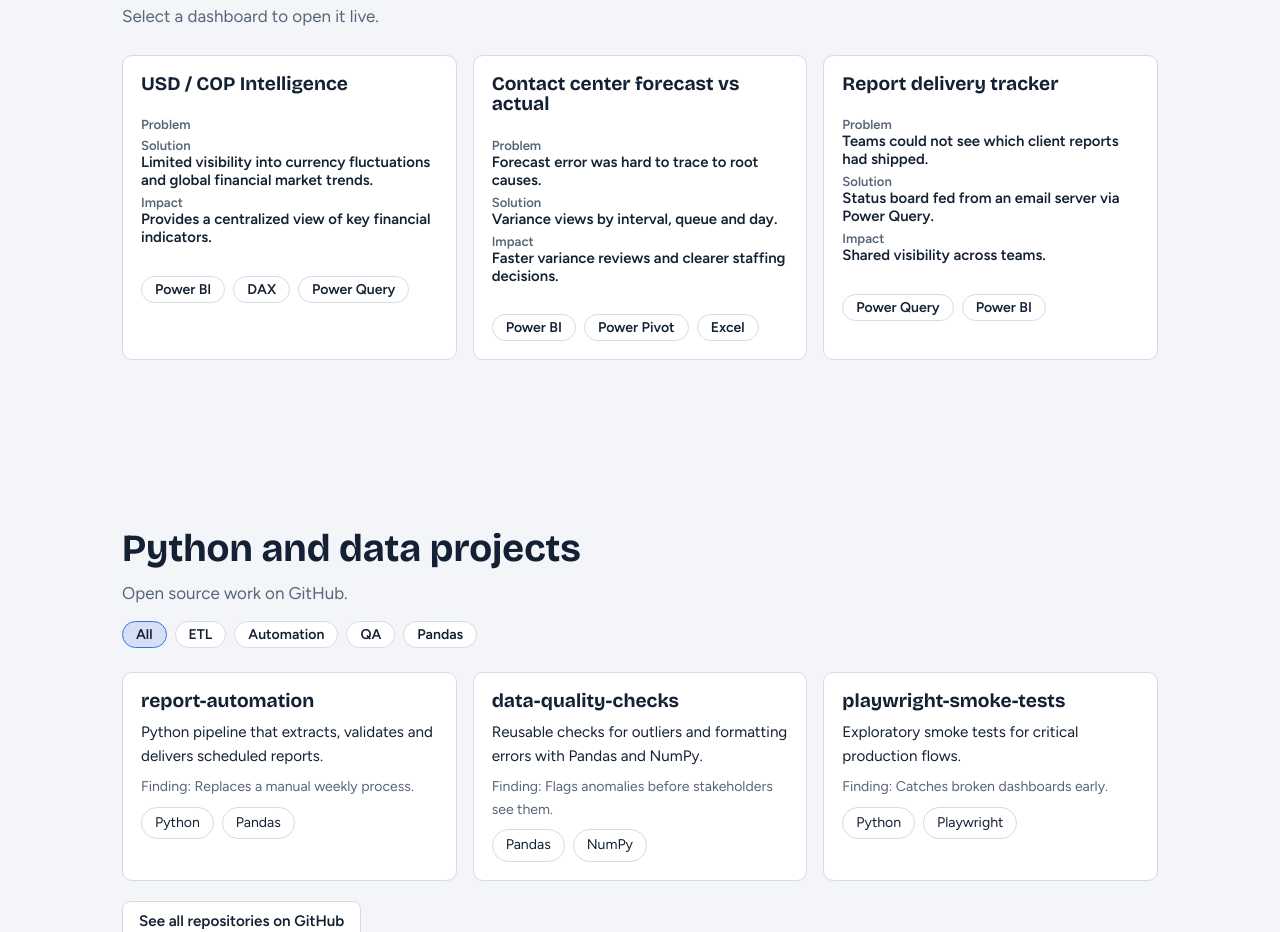
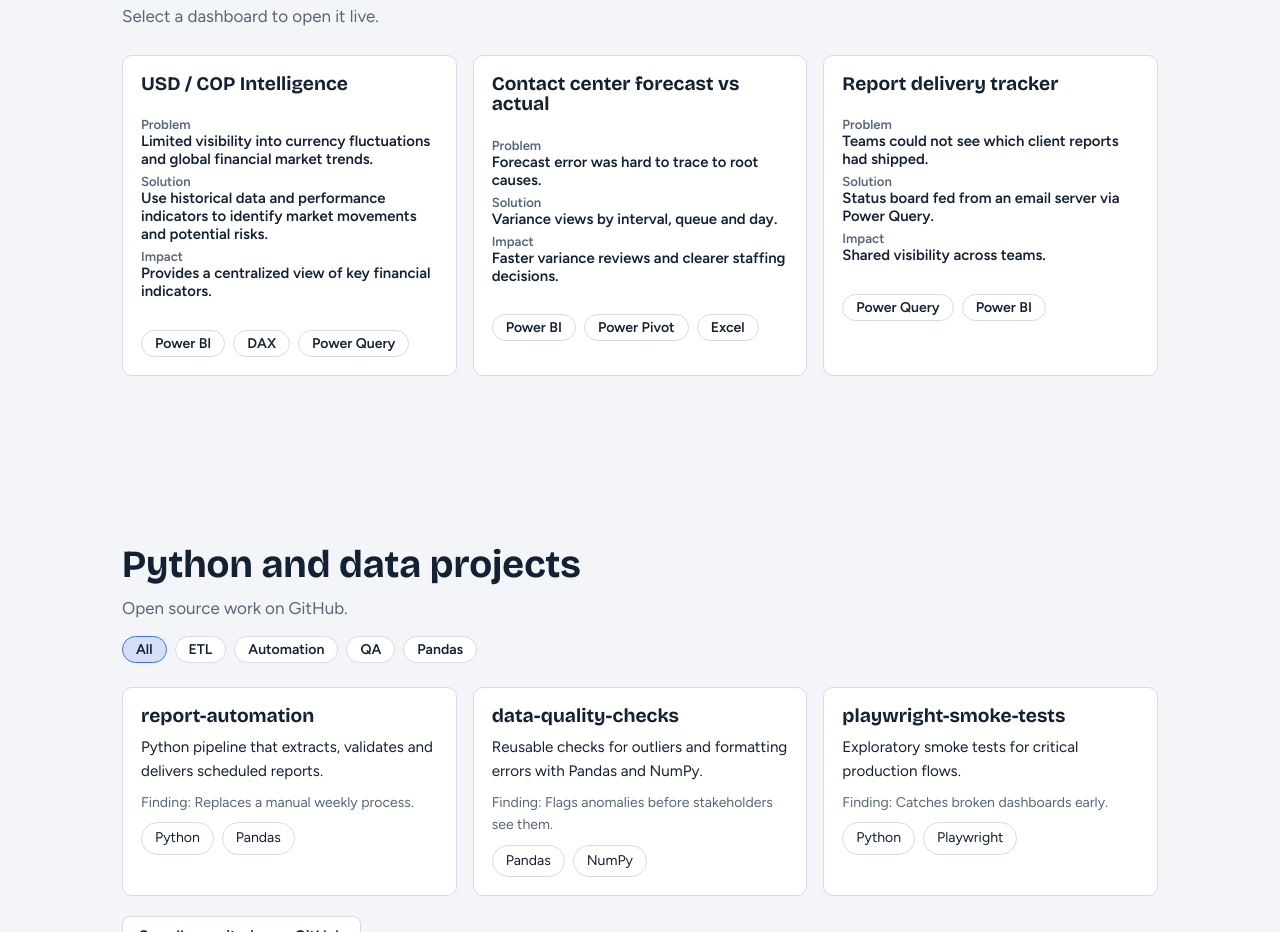
Before and after one commit to maulopagu/maulopagu.github.io, a plain HTML site: page index.html in a window 1280 px wide. Shown: the part 2793-3725 px from the top of the page. Drawn offline with nearby package versions, Linux system fonts and the light colour scheme.

Commit message:
Added problem field to 1st bi dashboard description

```diff
--- a/index.html
+++ b/index.html
@@ -776,7 +776,7 @@
   <script>
     /* ===== EDIT YOUR CONTENT HERE ===== */
     const DASHBOARDS = [
-      { title: "USD / COP Intelligence", problem: "", solution: "Limited visibility into currency fluctuations and global financial market trends.", tools: ["Power BI", "DAX", "Power Query"], result: "Provides a centralized view of key financial indicators.", embedUrl: "https://app.powerbi.com/view?r=eyJrIjoiNzRjNmIyZmUtZGI2NC00YTYwLWI5OTEtZWZhNzJjYTE4NTgxIiwidCI6IjM2ZTRjMjk2LWJmNjgtNGQxNS05YjQ5LWY1ZTgyNGFlOWRiNiIsImMiOjZ9", publicLink: "https://app.powerbi.com/view?r=eyJrIjoiNzRjNmIyZmUtZGI2NC00YTYwLWI5OTEtZWZhNzJjYTE4NTgxIiwidCI6IjM2ZTRjMjk2LWJmNjgtNGQxNS05YjQ5LWY1ZTgyNGFlOWRiNiIsImMiOjZ9" },
+      { title: "USD / COP Intelligence", problem: "Limited visibility into currency fluctuations and global financial market trends.", solution: "Use historical data and performance indicators to identify market movements and potential risks.", tools: ["Power BI", "DAX", "Power Query"], result: "Provides a centralized view of key financial indicators.", embedUrl: "https://app.powerbi.com/view?r=eyJrIjoiNzRjNmIyZmUtZGI2NC00YTYwLWI5OTEtZWZhNzJjYTE4NTgxIiwidCI6IjM2ZTRjMjk2LWJmNjgtNGQxNS05YjQ5LWY1ZTgyNGFlOWRiNiIsImMiOjZ9", publicLink: "https://app.powerbi.com/view?r=eyJrIjoiNzRjNmIyZmUtZGI2NC00YTYwLWI5OTEtZWZhNzJjYTE4NTgxIiwidCI6IjM2ZTRjMjk2LWJmNjgtNGQxNS05YjQ5LWY1ZTgyNGFlOWRiNiIsImMiOjZ9" },
       { title: "Contact center forecast vs actual", problem: "Forecast error was hard to trace to root causes.", solution: "Variance views by interval, queue and day.", tools: ["Power BI", "Power Pivot", "Excel"], result: "Faster variance reviews and clearer staffing decisions.", embedUrl: "", publicLink: "" },
       { title: "Report delivery tracker", problem: "Teams could not see which client reports had shipped.", solution: "Status board fed from an email server via Power Query.", tools: ["Power Query", "Power BI"], result: "Shared visibility across teams.", embedUrl: "", publicLink: "" }];
     const PROJECTS = [
```
